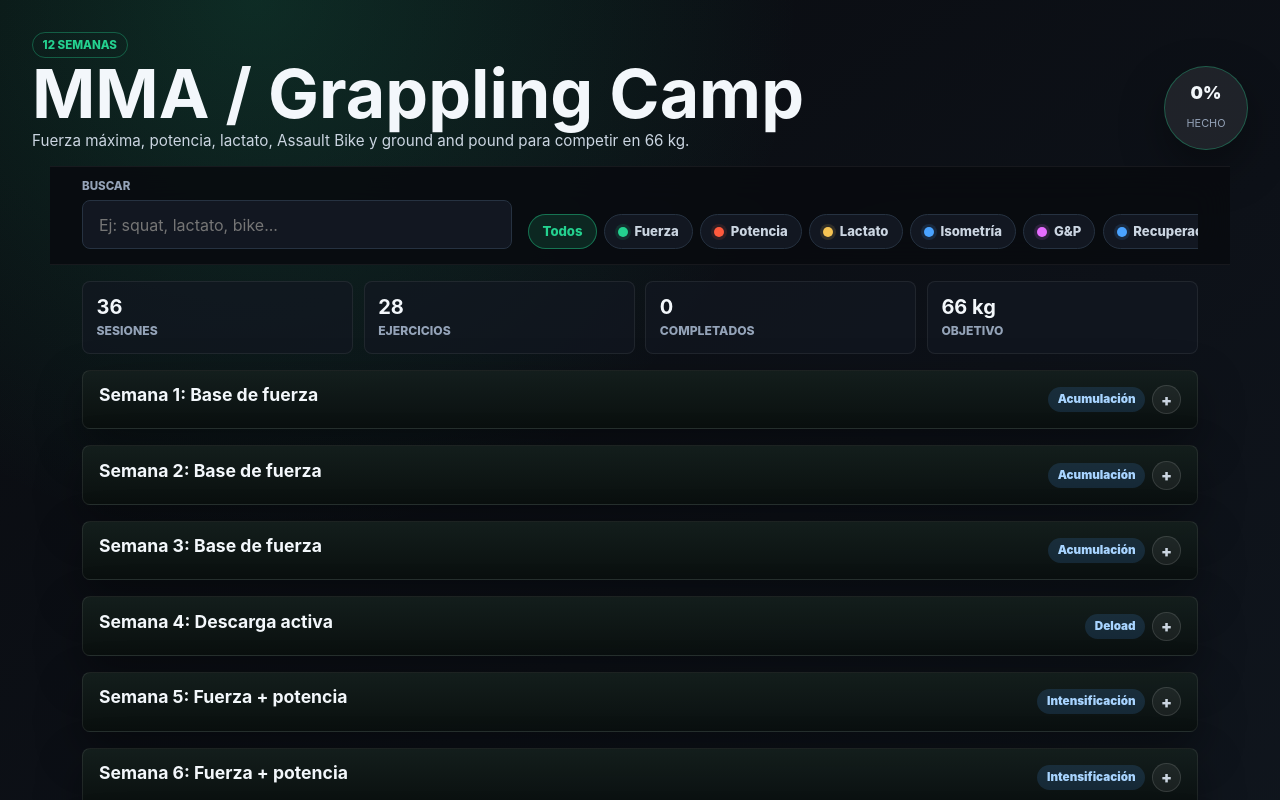
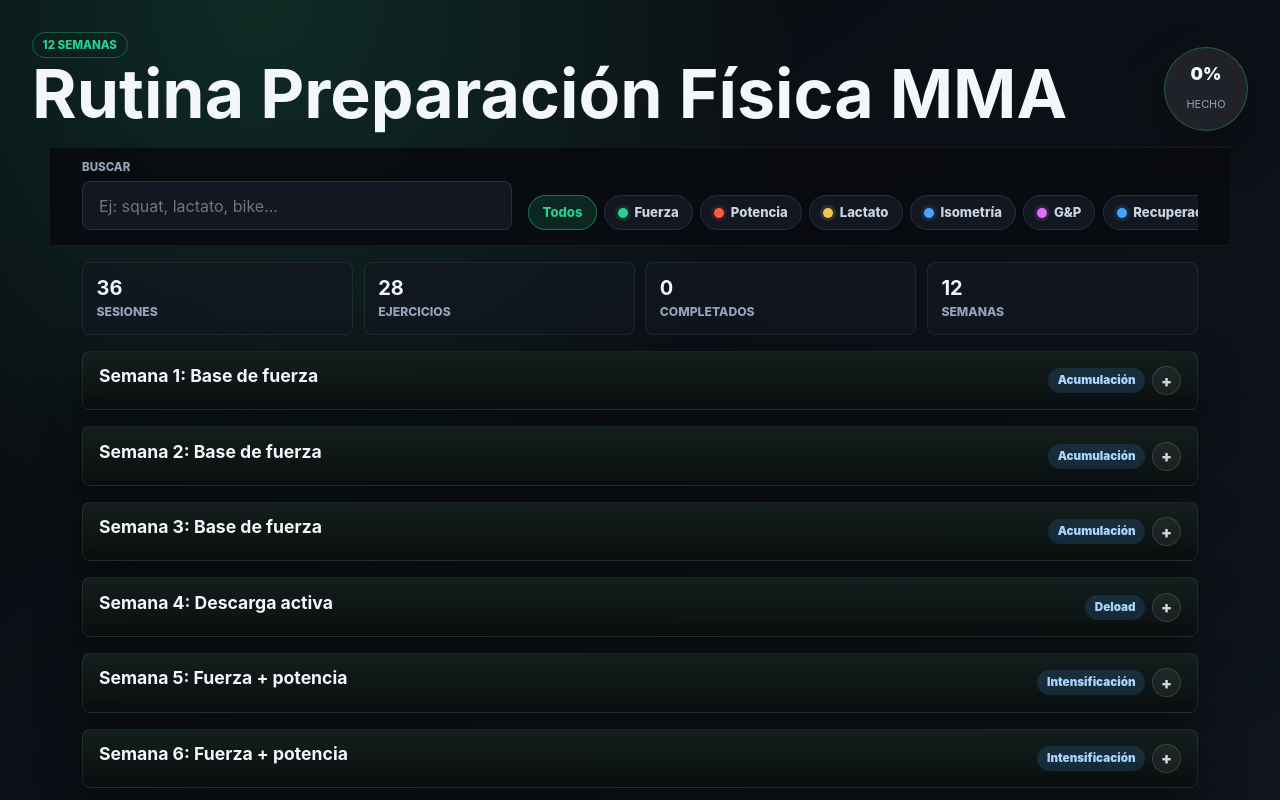
Before and after one commit to Numore99/RUTINAS, a plain HTML site: page index.html in a window 1280 px wide. Shown: the top 800 px of the page. Drawn offline with Linux system fonts and the light colour scheme.

Commit message:
titulo diferente y quitamos 66kg

```diff
--- a/index.html
+++ b/index.html
@@ -10,8 +10,7 @@
     <header class="app-header">
       <div class="brand-block">
         <span class="kicker">12 semanas</span>
-        <h1>MMA / Grappling Camp</h1>
-        <p>Fuerza máxima, potencia, lactato, Assault Bike y ground and pound para competir en 66 kg.</p>
+        <h1>Rutina Preparación Física MMA</h1>
       </div>
       <div class="progress-ring" aria-label="Progreso total">
         <span id="progressPercent">0%</span>
--- a/script.js
+++ b/script.js
@@ -211,7 +211,7 @@ const exerciseLibrary = {
     baseReps: "2:00 suave",
     rest: "0:30",
     technique:
-      "Pedaleo nasal o conversacional, hombros relajados y cadencia constante. La meta es recuperar, no competir con el monitor.",
+      "Pedaleo nasal o conversacional, hombros relajados y cadencia constante. La meta es recuperar, no perseguir el monitor.",
     mistakes: ["Ir demasiado fuerte", "Tensionar cuello", "Respirar siempre por la boca"],
     images: ["img/assault-bike-recovery-1.jpg", "img/assault-bike-recovery-2.jpg"]
   },
@@ -517,7 +517,7 @@ function renderSummary() {
     ["36", "sesiones"],
     [Object.keys(exerciseLibrary).length, "ejercicios"],
     [doneCount, "completados"],
-    ["66 kg", "objetivo"]
+    ["12", "semanas"]
   ]
     .map(([value, label]) => `<div class="summary-item"><strong>${value}</strong><span>${label}</span></div>`)
     .join("");
```
